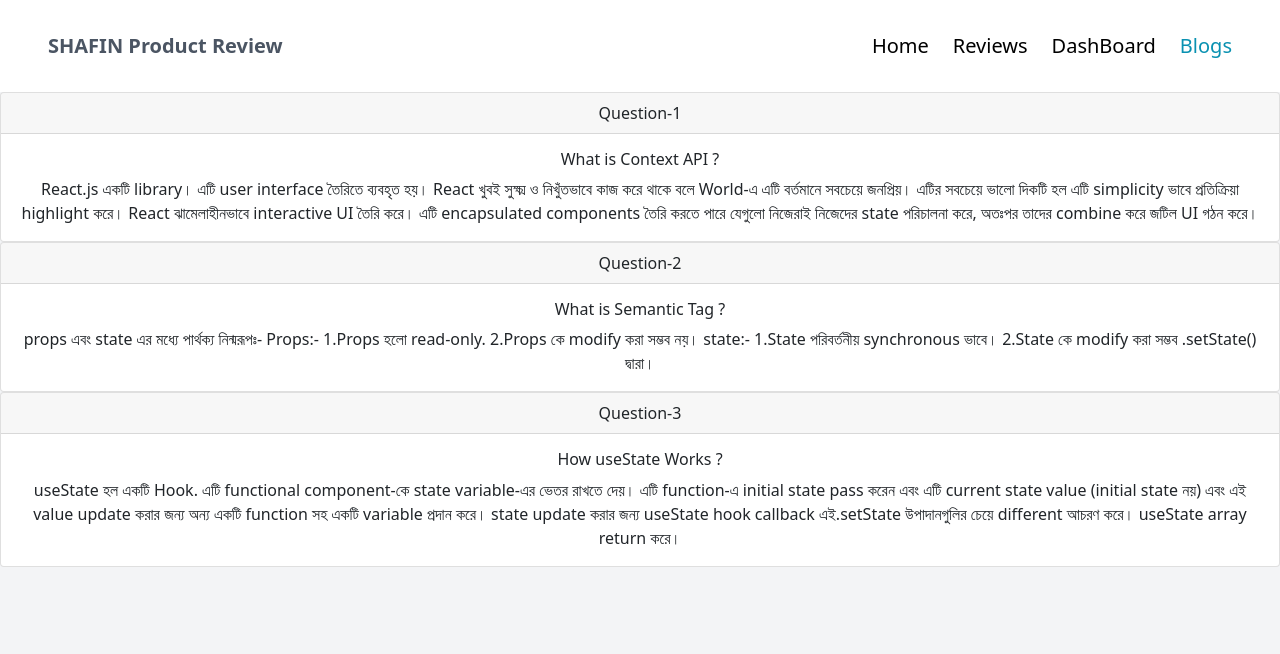
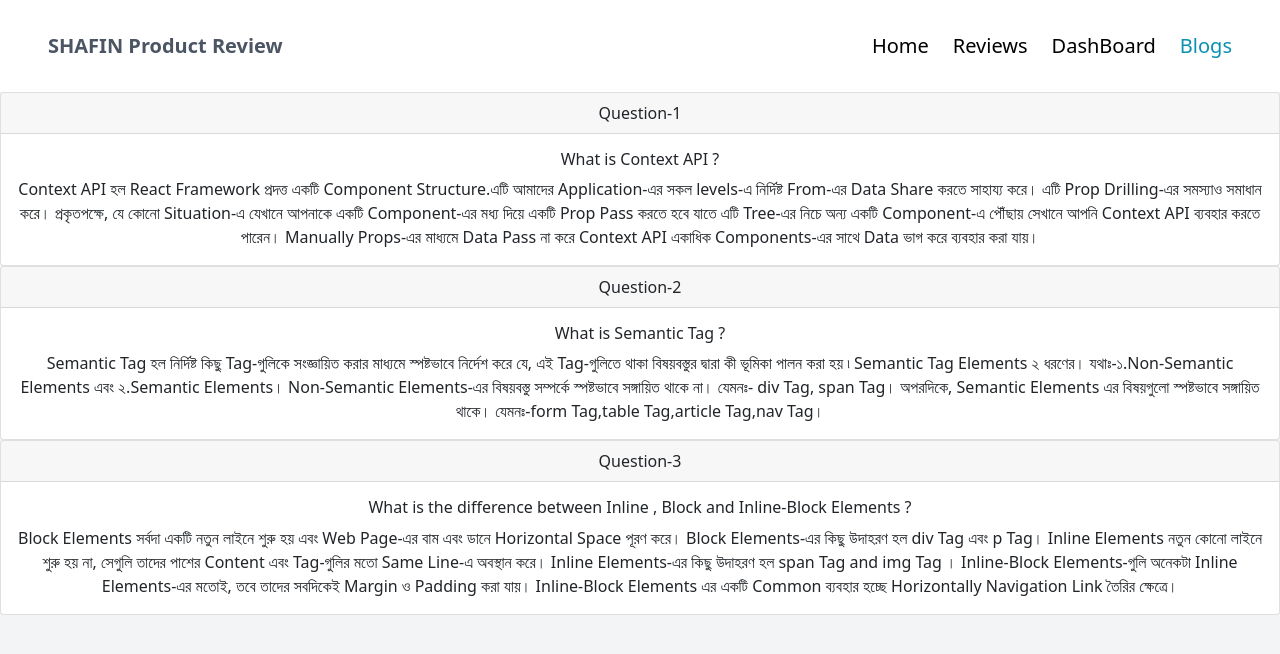
Before and after one commit to shafin009/shafin-book-review, a React (Create React App) app: page /blogs in a window 1280 px wide. Shown: the top 654 px of the page. Built offline with nearby package versions, Linux system fonts and the light colour scheme.

Commit message:
question-done

```diff
--- a/src/components/Blogs/Blogs.js
+++ b/src/components/Blogs/Blogs.js
@@ -9,7 +9,7 @@ const Blogs = () => {
                 </div>
                 <div class="card-body">
                     <h5 class="card-title">What is Context API ?</h5>
-                    <p class="card-text">React.js একটি library। এটি user interface তৈরিতে ব্যবহৃত হয়। React খুবই সুক্ষ্ম ও নিখুঁতভাবে কাজ করে থাকে বলে World-এ এটি বর্তমানে সবচেয়ে জনপ্রিয়। এটির সবচেয়ে ভালো দিকটি হল এটি simplicity ভাবে প্রতিক্রিয়া highlight করে। React ঝামেলাহীনভাবে interactive UI তৈরি করে। এটি encapsulated components তৈরি করতে পারে যেগুলো নিজেরাই নিজেদের state পরিচালনা করে, অতঃপর তাদের combine করে জটিল UI গঠন করে।</p>
+                    <p class="card-text">Context API হল React Framework প্রদত্ত একটি Component Structure.এটি আমাদের Application-এর সকল levels-এ নির্দিষ্ট From-এর Data Share করতে সাহায্য করে। এটি Prop Drilling-এর সমস্যাও সমাধান করে। প্রকৃতপক্ষে, যে কোনো Situation-এ যেখানে আপনাকে একটি Component-এর মধ্য দিয়ে একটি Prop Pass করতে হবে যাতে এটি Tree-এর নিচে অন্য একটি Component-এ পৌঁছায় সেখানে আপনি Context API ব্যবহার করতে পারেন। Manually  Props-এর মাধ্যমে Data Pass না করে Context API একাধিক Components-এর সাথে Data ভাগ করে ব্যবহার করা যায়।</p>
                 </div>
             </div>
             <div class="card text-center">
@@ -18,14 +18,7 @@ const Blogs = () => {
                 </div>
                 <div class="card-body">
                     <h5 class="card-title">What is Semantic Tag ?</h5>
-                    <p class="card-text">props এবং state এর মধ্যে পার্থক্য নিন্মরূপঃ-
-                        Props:-
-                        1.Props হলো read-only.
-                        2.Props কে modify করা সম্ভব নয়।
-
-                        state:-
-                        1.State পরিবর্তনীয় synchronous ভাবে।
-                        2.State কে modify করা সম্ভব .setState() দ্বারা।</p>
+                    <p class="card-text">Semantic Tag হল নির্দিষ্ট কিছু Tag-গুলিকে সংজ্ঞায়িত করার মাধ্যমে স্পষ্টভাবে নির্দেশ করে যে, এই Tag-গুলিতে থাকা বিষয়বস্তুর দ্বারা কী ভূমিকা পালন করা হয় ৷ Semantic Tag Elements ২ ধরণের। যথাঃ-১.Non-Semantic Elements এবং ২.Semantic Elements। Non-Semantic Elements-এর বিষয়বস্তু সম্পর্কে স্পষ্টভাবে সঙ্গায়িত থাকে না।  যেমনঃ- div Tag, span Tag। অপরদিকে, Semantic Elements এর বিষয়গুলো স্পষ্টভাবে সঙ্গায়িত থাকে। যেমনঃ-form Tag,table Tag,article Tag,nav Tag।</p>
                 </div>
             </div>
             <div class="card text-center">
@@ -33,8 +26,8 @@ const Blogs = () => {
                     Question-3
                 </div>
                 <div class="card-body">
-                    <h5 class="card-title">How useState Works ?</h5>
-                    <p class="card-text">useState হল একটি Hook. এটি functional component-কে state variable-এর ভেতর রাখতে দেয়। এটি function-এ initial state pass করেন এবং এটি current state value (initial state নয়) এবং এই value update করার জন্য অন্য একটি function সহ একটি variable প্রদান করে। state update করার জন্য useState hook callback এই.setState উপাদানগুলির চেয়ে different আচরণ করে। useState array return করে। </p>
+                    <h5 class="card-title">What is the difference between Inline , Block and Inline-Block Elements ?</h5>
+                    <p class="card-text">Block Elements সর্বদা একটি নতুন লাইনে শুরু হয় এবং Web Page-এর বাম এবং ডানে Horizontal Space পূরণ করে। Block Elements-এর কিছু উদাহরণ হল div Tag এবং p Tag। Inline Elements নতুন কোনো লাইনে শুরু হয় না, সেগুলি তাদের পাশের Content এবং Tag-গুলির মতো Same Line-এ অবস্থান করে। Inline Elements-এর কিছু উদাহরণ হল span Tag and img Tag । Inline-Block Elements-গুলি অনেকটা Inline Elements-এর মতোই, তবে তাদের সবদিকেই Margin ও Padding করা যায়। Inline-Block Elements এর একটি Common ব্যবহার হচ্ছে Horizontally Navigation Link তৈরির ক্ষেত্রে।</p>
                 </div>
             </div>
         </div>
```
